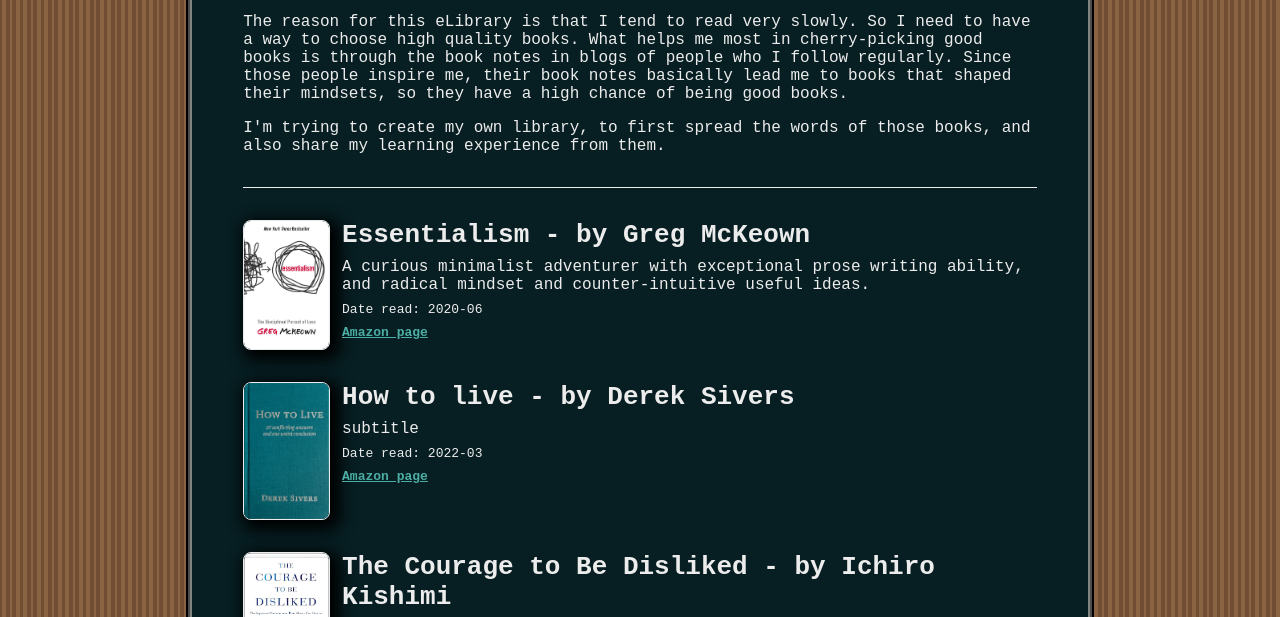
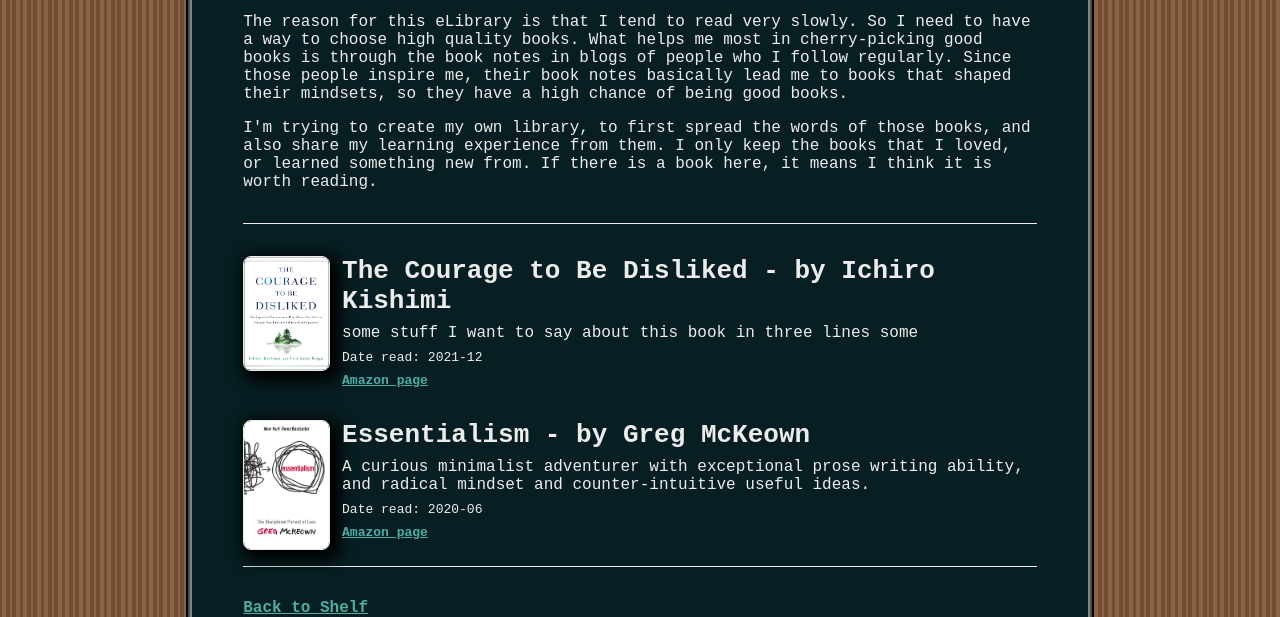
Before and after one commit to MohGanji/shelf, a plain HTML site: page library/index.html in a window 1280 px wide. Shown: the part 167-784 px from the top of the page. Drawn offline with Linux system fonts and the light colour scheme.

Commit message:
cleanup: move the list of items in index files into a separate js file

```diff
--- a/library/index.html
+++ b/library/index.html
@@ -28,6 +28,8 @@
                 </p>
                 <p>
                     I'm trying to create my own library, to first spread the words of those books, and also share my learning experience from them.
+                    I only keep the books that I loved, or learned something new from.
+                    If there is a book here, it means I think it is worth reading.
                 </p>
             </div>
         </div>
@@ -37,40 +39,7 @@
         <a class="item-subtitle" href="/">Back to Shelf</div>
     </div>
     <script src="../scripts.js"></script>
-  <script>
-      const books = [
-        {
-            title: 'Essentialism',
-            subtitle: 'A curious minimalist adventurer with exceptional prose writing ability, and radical mindset and counter-intuitive useful ideas.',
-            author: 'Greg McKeown',
-            link: '',
-            recommendTo: 'everyone',
-            rating: 10,
-            date: '2020-06',
-        },
-        {
-            title: 'How to live',
-            subtitle: 'subtitle',
-            author: 'Derek Sivers',
-            link: 'sive.rs',
-            recommendTo: 'everyone',
-            rating: 10,
-            date: '2022-03',
-        },
-        {
-            title: 'The Courage to Be Disliked',
-            subtitle: 'subtitle',
-            author: 'Ichiro Kishimi',
-            link: '...',
-            recommendTo: 'everyone',
-            rating: 10,
-            date: '2021-12',
-        },
-      ]
-      let items = books.map((b) => Templates.book(b.title, b.subtitle, b.author, b.recommendTo, b.date, b.link, b.rating))
-      let containerElement = document.getElementById('items-container')
-      items.forEach(item => containerElement.appendChild(item))
-  </script>
+    <script src="./items.js"></script>
 
   </body>
 </html>
--- /dev/null
+++ b/library/items.js
@@ -0,0 +1,27 @@
+const books = [
+    {
+        title: 'The Courage to Be Disliked',
+        subtitle: `
+            some stuff I want to say about this book
+            in three lines
+            some
+        `,
+        author: 'Ichiro Kishimi',
+        link: '...',
+        recommendTo: 'everyone',
+        rating: 10,
+        date: '2021-12',
+    },
+    {
+        title: 'Essentialism',
+        subtitle: 'A curious minimalist adventurer with exceptional prose writing ability, and radical mindset and counter-intuitive useful ideas.',
+        author: 'Greg McKeown',
+        link: '',
+        recommendTo: 'everyone',
+        rating: 10,
+        date: '2020-06',
+    },
+]
+let items = books.map((b) => Templates.book(b.title, b.subtitle, b.author, b.recommendTo, b.date, b.link, b.rating))
+let containerElement = document.getElementById('items-container')
+items.forEach(item => containerElement.appendChild(item))
```
Also changed, not shown: heros/index.html (+1 -25 lines), heros/items.js (added, +23 -0 lines).
